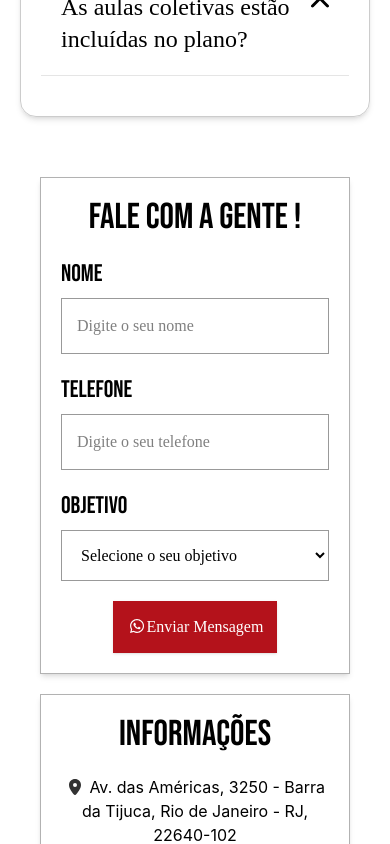
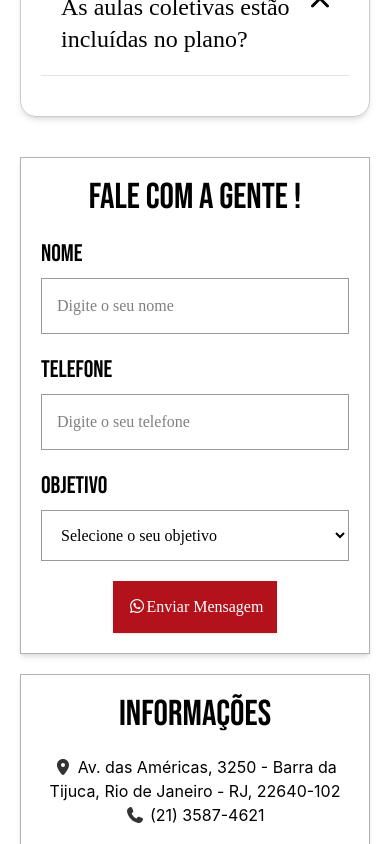
Before and after one commit to joaogabriel7845/IronFIT, a React (Vite) app: page / in a window 390 px wide. Shown: the part 7140-7984 px from the top of the page. Built offline with nearby package versions, Linux system fonts and the light colour scheme; a web font is replaced by a local one.

Commit message:
Atualizar o FormSection.jsx

```diff
--- a/src/components/FormSection.jsx
+++ b/src/components/FormSection.jsx
@@ -27,7 +27,7 @@ function FormSection() {
     const msg = `Olá meu nome é ${nome} | Telefone: ${telefone} | Objetivo: ${objetivo}`;
 
     return (
-        <div className="flex flex-col md:flex-row gap-5 p-10">
+        <div className="flex flex-col md:flex-row gap-5 p-5 md:p-10">
 
             <div className="flex flex-col p-5 border border-black/30 shadow-md gap-5 flex-1">
 
```
